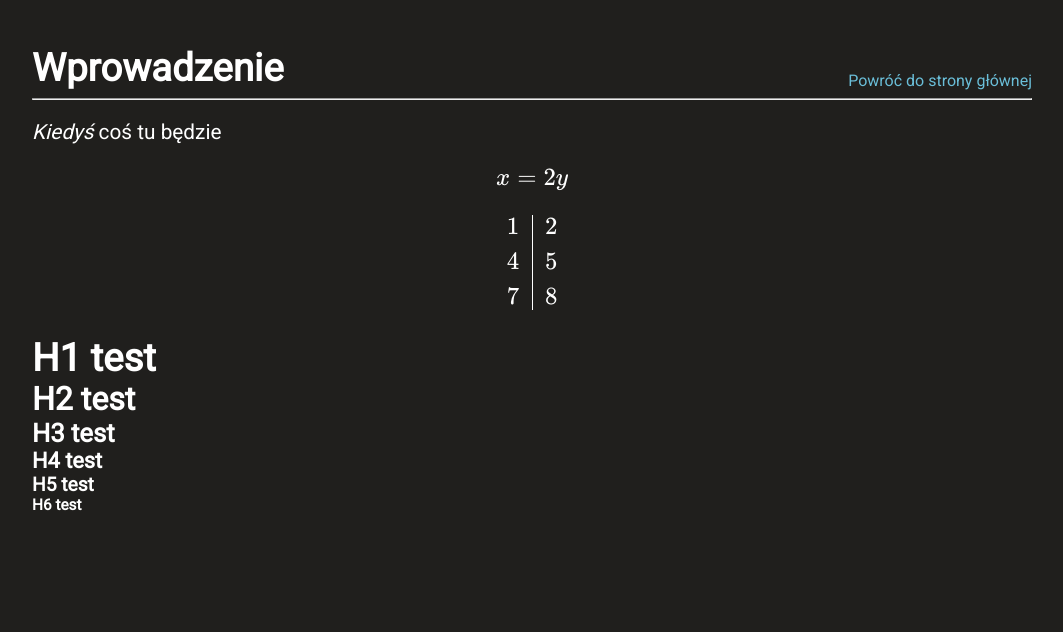
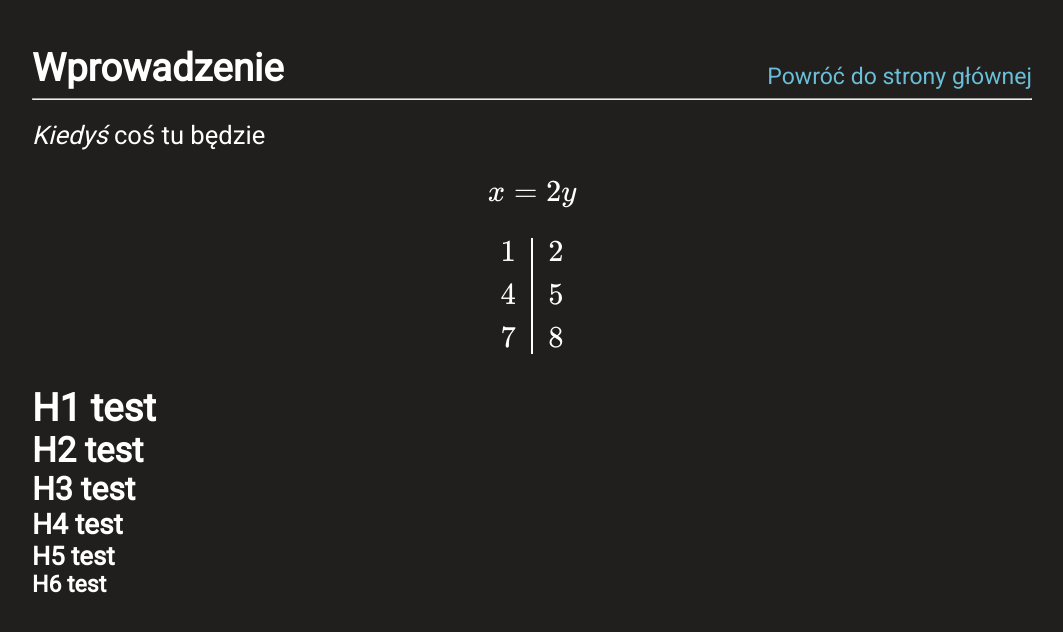
Before and after one commit to sszczep/Niezbednik-Maturzysty-Informatyka, a Jekyll site: the page built from _notes/algorytmy/wprowadzenie.md, in a window 1280 px wide. Shown: the top 632 px of the page, without its empty margins (108-1171 px from the left). Built offline with Jekyll 4.4.1, drawn with Linux system fonts in a browser that asks for light colours; formulas are drawn with MathJax 3.

Commit message:
Move note nav styles to css file, adjust headers' size to screen size

```diff
--- a/_layouts/note.html
+++ b/_layouts/note.html
@@ -2,9 +2,9 @@
 layout: default
 ---
 
-<nav style="display: flex; justify-content: space-between;">
+<nav class="note-nav">
     <h1>{{ page.title }}</h1>
-    <a href="{{ '/' | relative_url }}" style="margin-top: auto; margin-left: 10px">Powróć do strony głównej</a>
+    <a href="{{ '/' | relative_url }}">Powróć do strony głównej</a>
 </nav>
 <hr style="margin-bottom: 20px;" />
 
--- a/assets/css/style.scss
+++ b/assets/css/style.scss
@@ -24,23 +24,23 @@ h1 {
 }
 
 h2 {
+    font-size: 2.7vmax;
+}
+
+h3 {
     font-size: 2.5vmax;
 }
 
-h3 {
+h4 {
+    font-size: 2.2vmax;
+}
+
+h5 {
     font-size: 2vmax;
 }
 
-h4 {
-    font-size: 1.7vmax;
-}
-
-h5 {
-    font-size: 1.5vmax;
-}
-
 h6 {
-    font-size: 1.2vmax;
+    font-size: 1.8vmax;
 }
 
 .app {
@@ -75,10 +75,21 @@ h6 {
     span, a {
         display: inline-block;
         margin-bottom: 3px;
-        font-size: 1.2em;
+        font-size: 2vmax;
     }
 }
 
+.note-nav {
+    display: flex;
+    justify-content: space-between;
+}
+
+.note-nav a {
+    margin-top: auto;
+    margin-left: 10px;
+    font-size: 1.8vmax;
+}
+
 .note-content {
-    font-size: 1.3rem;
+    font-size: 2vmax;
 }
```
